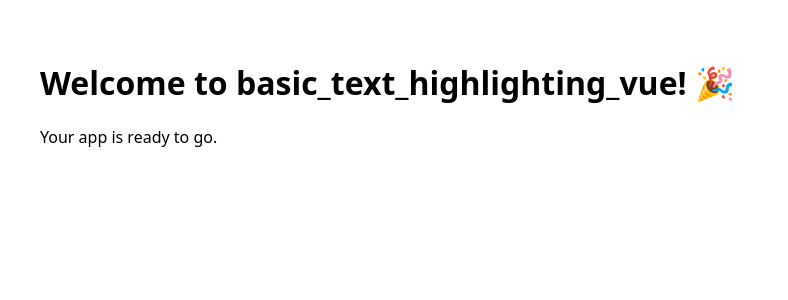
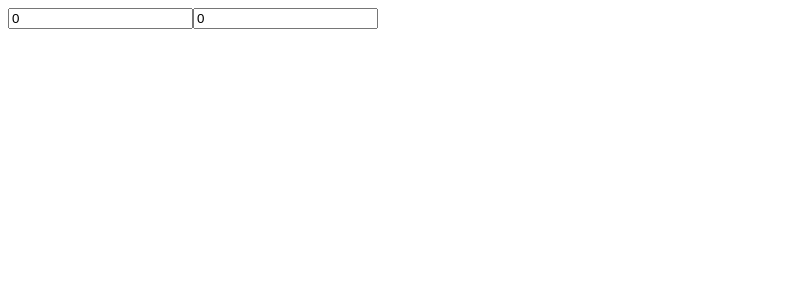
Before and after one commit to stjk2513/basic_text_highlighting_vue, a Vue app: page / in a window 1280 px wide. Shown: the top 300 px of the page, without its empty margins (0-788 px from the left). Built offline with nearby package versions, Linux system fonts and the light colour scheme.

Commit message:
create range form

```diff
--- a/src/App.vue
+++ b/src/App.vue
@@ -1,10 +1,9 @@
-<script setup lang="ts"></script>
+<script setup lang="ts">
+import RangeInput from "./components/RangeInput.vue";
+</script>
 
 <template>
-  <div style="padding: 2rem; font-family: system-ui">
-    <h1>Welcome to basic_text_highlighting_vue! 🎉</h1>
-    <p>Your app is ready to go.</p>
-  </div>
+  <RangeInput />
 </template>
 
 <style scoped></style>
--- /dev/null
+++ b/src/components/RangeInput.vue
@@ -0,0 +1,22 @@
+<script setup lang="ts">
+import { ref } from "vue";
+
+const emit = defineEmits<{
+  highlight: [payload: { start: number; end: number }];
+}>();
+
+const start = ref<number>(0);
+const end = ref<number>(0);
+
+function handleSubmit(e: Event) {
+  e.preventDefault();
+  emit("highlight", { start: start.value, end: end.value });
+}
+</script>
+
+<template>
+  <form data-test="range-form" @submit="handleSubmit">
+    <input data-test="start-range" type="number" v-model.number="start" />
+    <input data-test="end-range" type="number" v-model.number="end" />
+  </form>
+</template>
```
Also changed, not shown: 1 other file (tests, documents, lock files or other folders).
